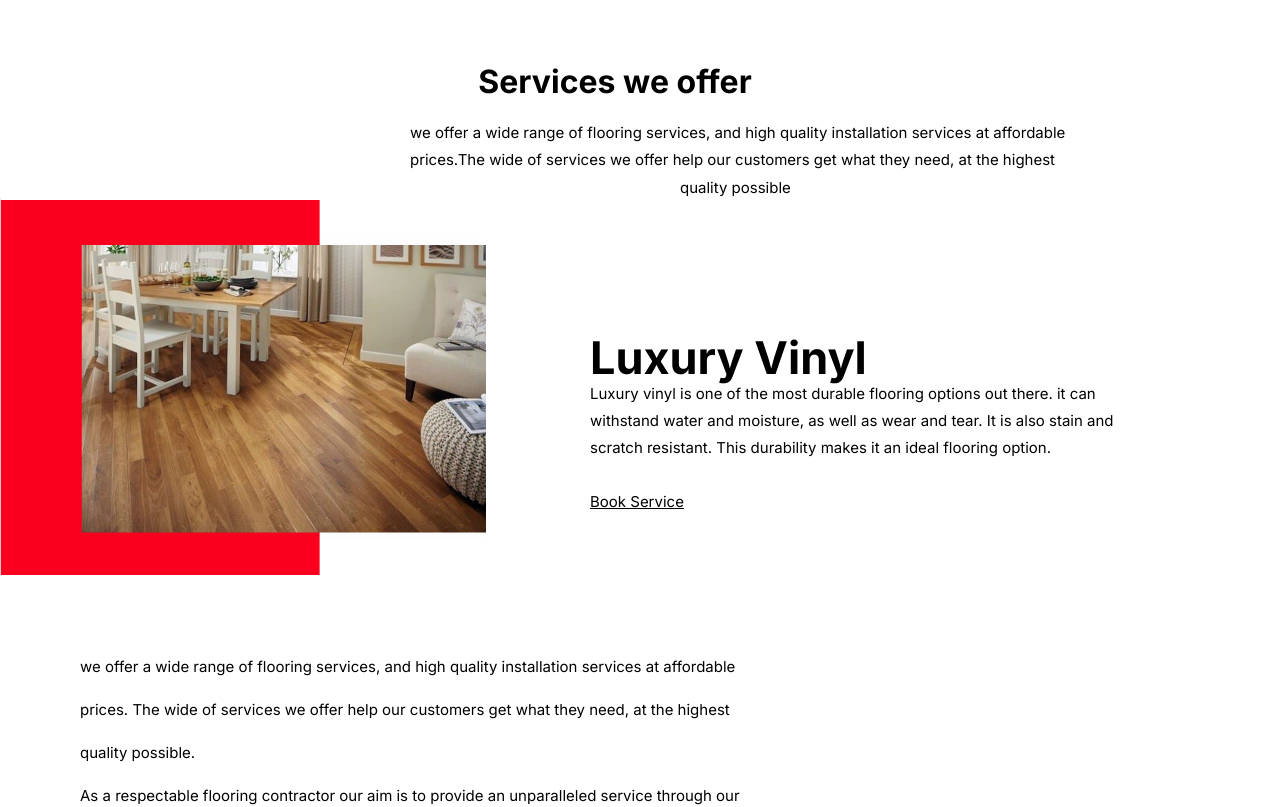
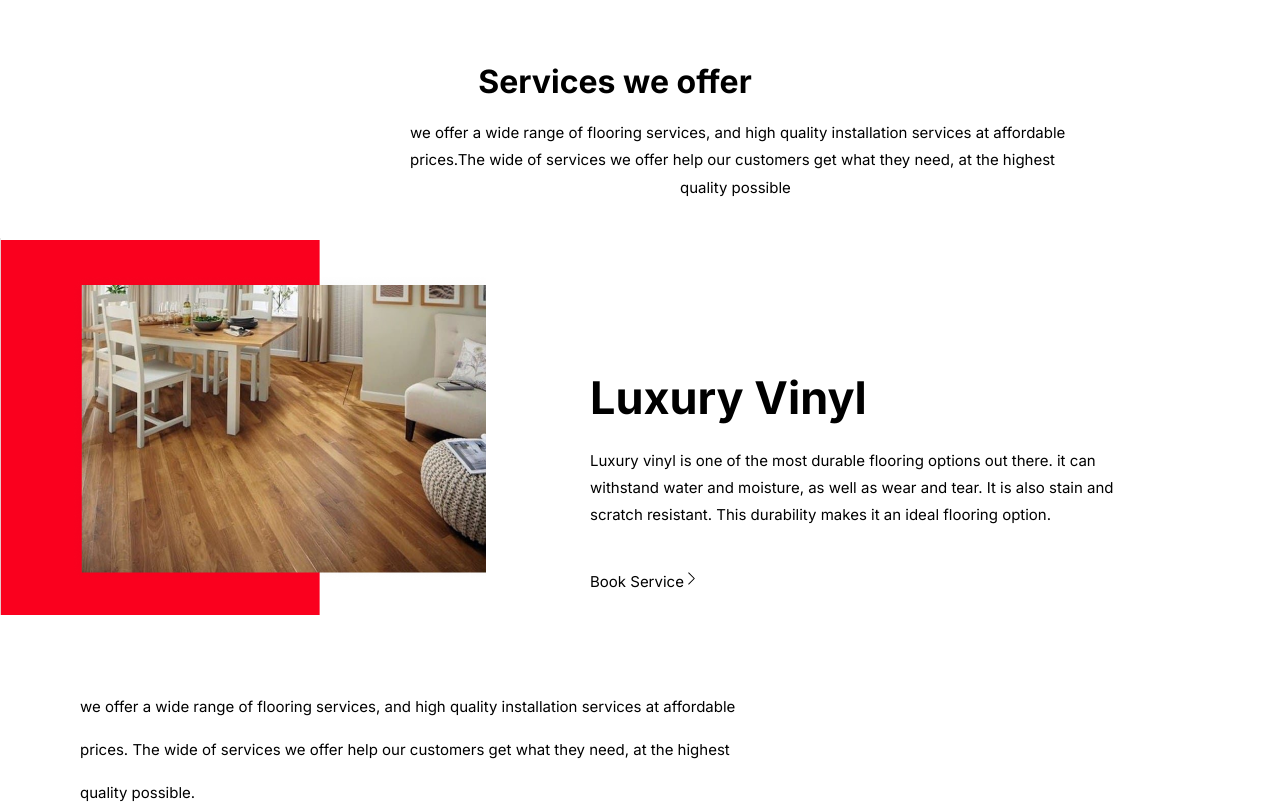
Before and after one commit to LeonChisum/Flooring-company---87-Lux, a Next.js app: page /services in a window 1280 px wide. Shown: the top 807 px of the page. Built offline with nearby package versions, Linux system fonts and the light colour scheme.

Commit message:
added icon in line 54

```diff
--- a/pages/services.js
+++ b/pages/services.js
@@ -1,5 +1,6 @@
 import { Fragment } from 'react';
 import '../styles/style.scss';
+import { BsChevronRight } from 'react-icons/bs';
 
 const Services = () => {
 	return (
@@ -32,7 +33,8 @@ const Services = () => {
 
 
 		<div>
-		<div className="lux">
+		<div>
+
 
 
 
@@ -43,11 +45,15 @@ const Services = () => {
 
 			<div className="secondp">
 			<h1 className="lux">Luxury Vinyl</h1>
+			<br></br>
 			<p>Luxury vinyl is one of the most durable flooring options out there. it can</p>
 			<p>withstand water and moisture, as well as wear and tear. It is also stain and</p>
 			<p>scratch resistant. This durability makes it an ideal flooring option.</p>
             <br></br>
-			<a className="bookservice"href="/contactus">Book Service</a>
+
+			<a className="bookservice2" href="/contactus">Book Service</a><BsChevronRight className="bookservice"/>
+
+
 			<br></br>
 		</div>
 		</div>
--- a/styles/style.css
+++ b/styles/style.css
@@ -924,7 +924,10 @@ a {
 }
 
 .bookservice {
-  text-decoration: underline;
+  margin-top: 3%;
+}
+
+.bookservice2 {
   color: black;
 }
 /*# sourceMappingURL=style.css.map */
--- a/styles/style.scss
+++ b/styles/style.scss
@@ -378,7 +378,18 @@
 	}
 }
 
-// styles page
+
+
+
+
+
+
+
+
+
+
+
+// services page code
 .services {
 	display: flex;
 	justify-content: center;
@@ -426,7 +437,7 @@
 
 }
 
-.lux{
+.lux {
   display: flex;
 	/*justify-content: center; */
 	margin-right: 100px;
@@ -435,6 +446,7 @@
   font-size: 20px;
   margin-top: -40px;
   font-size: 3em;
+
 }
 
 
@@ -483,8 +495,12 @@
 
 
 .bookservice{
-  text-decoration: underline;
-  color: black;
+  margin-top: 3%;
+
+}
+
+.bookservice2{
+	color:black;
 }
 
 
```
Also changed, not shown: 1 other file (tests, documents, lock files or other folders).
